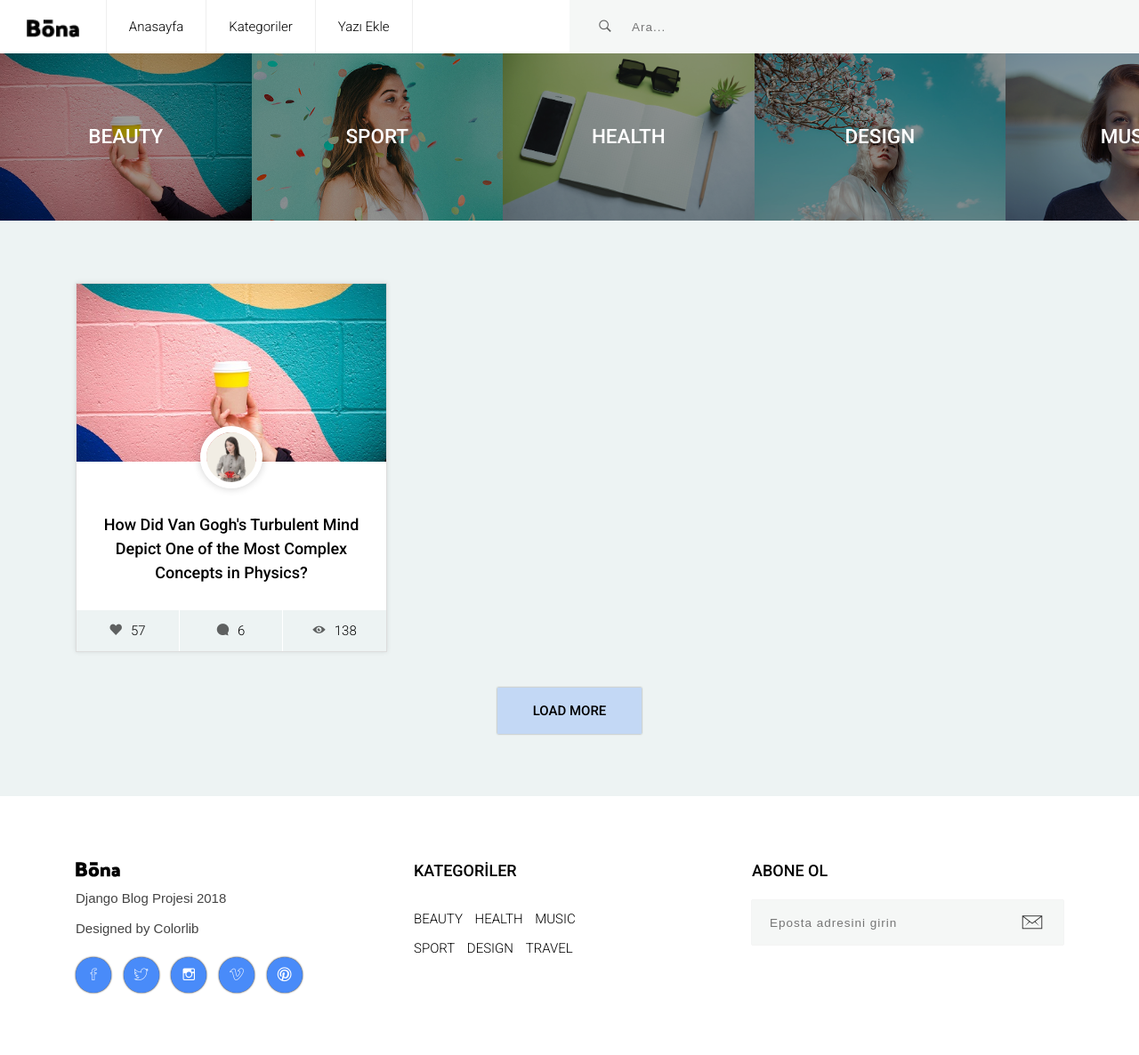
After one commit to ersinsivaz/meblog, a Django app: template templates/category/categories.html in a window 1280 px wide. The commit adds this page. Shown: the whole page at 89% size. Run offline with Django 3.2, Linux system fonts and the light colour scheme; the template is opened without the code that fills it, so the values that code supplies are empty; some libraries are stand-ins or nearby versions; some web fonts are replaced.

Commit message:
kategori kısmı yapılıyor

```diff
--- /dev/null
+++ b/category/urls.py
@@ -0,0 +1,8 @@
+from django.urls import path
+from .views import index_view
+
+app_name = "category"
+
+urlpatterns = [
+    path('', index_view),
+]
--- a/meblog/urls.py
+++ b/meblog/urls.py
@@ -14,11 +14,12 @@ Including another URLconf
     2. Add a URL to urlpatterns:  path('blog/', include('blog.urls'))
 """
 from django.contrib import admin
-from django.urls import path
+from django.urls import path,include
 
 from home.views import home_view
 
 urlpatterns = [
     path('admin/', admin.site.urls),
     path('', home_view),
+    path('category/',include("category.urls")),
 ]
--- /dev/null
+++ b/static/site/front-page-category/css/styles.css
@@ -0,0 +1,277 @@
+
+/*
+====================================================
+
+* 	[Master Stylesheet]
+
+	Theme Name :
+	Version    :
+	Author     :
+	Author URI :
+
+====================================================
+
+
+/* ---------------------------------
+1. PRIMARY STYLES
+--------------------------------- */
+
+html{ font-size: 100%; height: 100%;  overflow-x: hidden; touch-action: manipulation; }
+
+body{ font-size: 15px; font-family: 'Roboto', sans-serif; width: 100%; height: 100%; margin: 0; font-weight: 300;
+	-webkit-font-smoothing: antialiased; -moz-osx-font-smoothing: grayscale; word-wrap: break-word;
+	background: #EDF3F3; color: #000; }
+
+h1, h2, h3, h4, h5, h6, p, a, ul, span, li, img{ margin: 0; padding: 0; font-weight: 300; }
+
+h1,h2,h3,h4,h5,h6{ line-height: 1.5; }
+
+p{ line-height: 1.6; font-family: 'Maven Pro', sans-serif; font-weight: 400; color: #444; }
+
+h1{ font-size: 4em; line-height: 1; }
+h2{ font-size: 2.8em; line-height: 1.1; }
+h3{ font-size: 1.5em; }
+h4{ font-size: 1.2em; }
+h5{ font-size: 1.1em; }
+h6{ font-size: .9em; letter-spacing: 1px; }
+
+a, button{ display: inline-block; text-decoration: none; color: inherit; transition: all .3s; }
+
+a:focus, a:active, a:hover,
+button:focus, button:active, button:hover{ text-decoration: none; color: #498BF9; }
+
+b{ font-weight: 500; }
+
+img{ width: 100%; }
+
+li{ list-style: none; display: inline-block; }
+
+span{ display: inline-block; }
+
+header{ font-weight: 400; }
+
+
+
+/* ---------------------------------
+2. COMMONS FOR PAGE DESIGN
+--------------------------------- */
+
+.section{ padding: 70px 0 40px; }
+
+.section .heading{ padding-bottom: 70px; }
+
+.center-text{ text-align: center; }
+
+.color-white{ color: #fff; }
+
+.display-table{ display: table; height: 100%; width: 100%; }
+
+.display-table-cell{ display: table-cell; vertical-align: middle; }
+
+.card{ background: transparent; border: 0; }
+
+.no-side-padding{ padding-right: 0px; padding-left: 0px; }
+
+.no-left-padding{ padding-left: 0px; }
+
+.no-right-padding{ padding-right: 0px; }
+
+.icon{ font-size: 2em; }
+
+
+::-webkit-input-placeholder { font-size: .9em; letter-spacing: 1px; }
+
+::-moz-placeholder { font-size: .9em; letter-spacing: 1px; }
+
+:-ms-input-placeholder { font-size: .9em; letter-spacing: 1px;  }
+
+:-moz-placeholder { font-size: .9em; letter-spacing: 1px;  }
+
+
+
+/* ---------------------------------
+3. MENU
+--------------------------------- */
+
+header{ overflow: hidden; background: #fff; box-shadow: 0px 2px 10px rgba(0,0,0, .3); }
+
+header .logo{ float: left; height: 20px; margin: 20px 30px; }
+
+header .logo img{ height: 100%; width: auto; }
+
+
+header .main-menu{ display: inline-block; float: left; }
+
+header .main-menu > li{ float: left; }
+
+header .main-menu > li > a{ height: 60px; line-height: 60px; padding: 0 25px; border-right: 1px solid #eee; }
+
+header .main-menu > li > a:hover{  background: #eee; }
+
+header .main-menu > li:first-child > a{ border-left: 1px solid #eee; }
+
+
+header .visible.main-menu{ display: block; }
+
+
+
+/* SEARCH AREA */
+
+header .src-area{ position: relative; height: 60px; width: 50%; float: right; display: inline-block; background: #F5F7F6; }
+
+header .src-area .src-input{ position: absolute; top: 0; bottom: 0; left: 0; right: 0; width: 100%;
+	padding: 0 20px 0 70px; background: transparent; border: 0; outline: 0; }
+
+header .src-area .src-input:focus{ box-shadow: 0px 0px 1px #aaa; }
+
+header .src-area .src-btn{ position: absolute; top: 0; bottom: 0; left: 0; width: 40px; background: none; border: 0;
+	font-size: 1.2em; outline: 0; margin-left: 20px; opacity: .6; cursor: pointer; z-index: 10; }
+
+
+/* NAV ICON */
+
+.menu-nav-icon{ display: none; height: 60px; width: 50px; text-align: center; line-height: 60px; cursor: pointer;
+	position: absolute; right: 0; font-size: 1.8em; }
+
+
+
+/* ---------------------------------
+4. SLIDER
+--------------------------------- */
+
+.main-slider{ width: 100%; padding-right: 150px; }
+
+.main-slider{ overflow: hidden; position: relative; }
+
+.main-slider .swiper-container{ overflow: visible; }
+
+.main-slider .category{ position: absolute; top: 0; bottom: 0; left: 0; right: 0; z-index: 1; color: #fff; }
+
+.main-slider .category:after{ content:''; position: absolute; top: 0; bottom: 0; left: 0; right: 0; z-index: -1;
+	background: rgba(0,0,0,.4); }
+
+
+/* SLIDER CONTROLER */
+
+.main-slider .swiper-button-prev,
+.main-slider .swiper-button-next{ top: 0; bottom: 0; width: auto; margin: 0; background: none; font-size: 4em;
+	top: 50%; margin-top: -50px; height: 100px; color: #fff; }
+
+.main-slider .swiper-button-prev{ left: 20px; }
+
+.main-slider .swiper-button-next{ right: 20px; }
+
+
+/* ---------------------------------
+5. SINGLE POST
+--------------------------------- */
+
+.blog-area .row div[class^="col"] { margin-bottom: 30px; }
+
+.blog-area{ text-align: center; background: #EDF3F3; }
+
+.blog-area .single-post{ height: 100%; position: relative; padding-bottom: 45px;
+	overflow: hidden; box-shadow: 0px 0px 5px rgba(0,0,0,.1); border: 1px solid #ddd; background: #fff; }
+
+.blog-area .single-post .title{ padding: 20px 30px 30px; }
+
+.single-post .avatar{ margin: 0 auto; margin-top: -40px; width: 70px; height: 70px; overflow: hidden; z-index: 10;
+	border-radius: 100px; position: relative; border: 7px solid #fff; box-shadow: 0px 0px 10px rgba(0,0,0,.2); }
+
+.single-post .post-footer{ position: absolute; bottom: 0; left: 0; right: 0; text-align: center; }
+
+.single-post .post-footer > li{ width: 33.33%; display: inline-block; border-right: 1px solid #fff; background: #EDF3F3; }
+
+.single-post .post-footer > li:first-child{ float: left; }
+
+.single-post .post-footer > li:last-child{ border: 0px; float: right; }
+
+.single-post .post-footer > li > a{ line-height: 45px; width: 100%; }
+
+.single-post .post-footer i{ display: inline-block; margin-right: 10px; opacity: .6; font-size: 1.1em; }
+
+
+/* ---------------------------------
+6. NORMAL BLOG
+--------------------------------- */
+
+.post-style-1 .blog-image{ max-height: 200px; overflow: hidden; }
+
+
+
+/* ---------------------------------
+7. EXTRA BIG BLOG
+--------------------------------- */
+
+.blog-area .post-style-2{ padding-bottom: 0; text-align: left; }
+
+.blog-area .post-style-2 .title{ padding: 15px 0px 20px; }
+
+.post-style-2 .avatar-area{ padding: 25px 0 15px; position: relative; }
+
+.post-style-2 .avatar{ margin: 0px; }
+
+.post-style-2 .avatar-area .right-area{ margin-left: 90px; position: absolute; top: 50%; transform: translateY(-50%); }
+
+.post-style-2 .blog-image{ width: 50%; float: left; height: 100%; }
+
+.post-style-2 .blog-image img{ height: 100%; width: 100%; }
+
+.post-style-2 .blog-info{ width: 50%; float: left; height: 100%; position: relative; padding: 30px; padding-bottom: 45px; }
+
+
+
+/* ---------------------------------
+8. EXTRA MEDIUM BLOG
+--------------------------------- */
+
+.post-style-2.post-style-3 .blog-info{ width: 100%; float: none; }
+
+
+
+/* ---------------------------------
+9. EXTRA SMALL BLOG
+--------------------------------- */
+
+.blog-area .post-style-4{ margin-bottom: 30px; }
+
+.display-table .display-table-cell.title{ padding: 30px; }
+
+.load-more-btn{ padding: 15px 40px; margin: 10px 0 30px; transition: all .3s; box-shadow: 0px 0px 2px rgba(0,0,0,.4);
+	background: #C3D8F5; }
+
+.load-more-btn:hover{ transform: translateY(-2px); box-shadow: 5px 10px 20px rgba(0,0,0,.3); }
+
+
+
+/* ---------------------------------
+10. FOOTER
+--------------------------------- */
+
+footer{ padding: 70px 0 30px; background: #fff; }
+
+footer .footer-section{ margin-bottom: 40px; }
+
+footer .footer-section .title{ margin-bottom: 20px; }
+
+footer .footer-section ul > li{ margin-right: 10px; margin-top: 10px; }
+
+
+footer .copyright{ margin: 10px 0; }
+
+
+footer .icons > li > a{ height: 40px; width: 40px; border-radius: 40px; line-height: 40px; text-align: center;
+	transition: all .3s; font-size: 1.2em; box-shadow: 0px 0px 2px rgba(0,0,0,1); background: #498BF9; color: #fff; }
+
+footer .icons > li > a:hover{ transform: translateY(-2px); box-shadow: 5px 10px 20px rgba(0,0,0,.3); }
+
+
+footer .input-area{ position: relative; height: 50px; width: 100%; box-shadow: 0px 0px 1px #bbb; background: #F5F7F6; }
+
+footer .input-area .email-input{ position: absolute; top: 0; bottom: 0; left: 0; right: 0; width: 100%;
+	padding: 0 70px 0 20px; background: transparent; border: 0; outline: 0; }
+
+footer .input-area .email-input:focus{ box-shadow: 0px 0px 1px #aaa; }
+
+footer .input-area .submit-btn{ position: absolute; top: 0; bottom: 0; right: 0; width: 50px; background: none;
+	border: 0; outline: 0; margin-right: 10px; opacity: .8; cursor: pointer; transition: all .2s; }
--- /dev/null
+++ b/templates/category/categories.html
@@ -0,0 +1,154 @@
+
+{% extends "shared/layout.html" %}
+{% load static %}
+{% block title %}Kategoriler{% endblock %}
+{% block css %}
+    <link href="{% static "site/common-css/swiper.css" %}" rel="stylesheet">
+    <link href="{% static "site/front-page-category/css/styles.css" %}" rel="stylesheet">
+	<link href="{% static "site/front-page-category/css/responsive.css" %}" rel="stylesheet">
+{% endblock %}
+{% block section %}
+    	<div class="main-slider">
+		<div class="swiper-container position-static" data-slide-effect="slide" data-autoheight="false"
+			data-swiper-speed="500" data-swiper-autoplay="10000" data-swiper-margin="0" data-swiper-slides-per-view="4"
+			data-swiper-breakpoints="true" data-swiper-loop="true" >
+			<div class="swiper-wrapper">
+
+				<div class="swiper-slide">
+					<a class="slider-category" href="#">
+						<div class="blog-image"><img src="{% static "site/images/category-1-400x250.jpg" %}" alt="Blog Image"></div>
+
+						<div class="category">
+							<div class="display-table center-text">
+								<div class="display-table-cell">
+									<h3><b>BEAUTY</b></h3>
+								</div>
+							</div>
+						</div>
+
+					</a>
+				</div><!-- swiper-slide -->
+
+				<div class="swiper-slide">
+					<a class="slider-category" href="#">
+						<div class="blog-image"><img src="{% static "site/images/category-2-400x250.jpg" %}" alt="Blog Image"></div>
+
+						<div class="category">
+							<div class="display-table center-text">
+								<div class="display-table-cell">
+									<h3><b>SPORT</b></h3>
+								</div>
+							</div>
+						</div>
+
+					</a>
+				</div><!-- swiper-slide -->
+
+				<div class="swiper-slide">
+					<a class="slider-category" href="#">
+						<div class="blog-image"><img src="{% static "site/images/category-3-400x250.jpg" %}" alt="Blog Image"></div>
+
+						<div class="category">
+							<div class="display-table center-text">
+								<div class="display-table-cell">
+									<h3><b>HEALTH</b></h3>
+								</div>
+							</div>
+						</div>
+
+					</a>
+				</div><!-- swiper-slide -->
+
+				<div class="swiper-slide">
+					<a class="slider-category" href="#">
+						<div class="blog-image"><img src="{% static "site/images/category-4-400x250.jpg" %}" alt="Blog Image"></div>
+
+						<div class="category">
+							<div class="display-table center-text">
+								<div class="display-table-cell">
+									<h3><b>DESIGN</b></h3>
+								</div>
+							</div>
+						</div>
+
+					</a>
+				</div><!-- swiper-slide -->
+
+				<div class="swiper-slide">
+					<a class="slider-category" href="#">
+						<div class="blog-image"><img src="{% static "site/images/category-5-400x250.jpg" %}" alt="Blog Image"></div>
+
+						<div class="category">
+							<div class="display-table center-text">
+								<div class="display-table-cell">
+									<h3><b>MUSIC</b></h3>
+								</div>
+							</div>
+						</div>
+
+					</a>
+				</div><!-- swiper-slide -->
+
+				<div class="swiper-slide">
+					<a class="slider-category" href="#">
+						<div class="blog-image"><img src="{% static "site/images/category-6-400x250.jpg" %}" alt="Blog Image"></div>
+
+						<div class="category">
+							<div class="display-table center-text">
+								<div class="display-table-cell">
+									<h3><b>MOVIE</b></h3>
+								</div>
+							</div>
+						</div>
+
+					</a>
+				</div><!-- swiper-slide -->
+
+			</div><!-- swiper-wrapper -->
+
+		</div><!-- swiper-container -->
+
+	</div><!-- slider -->
+
+	<section class="blog-area section">
+		<div class="container">
+
+			<div class="row">
+
+				<div class="col-lg-4 col-md-6">
+					<div class="card h-100">
+						<div class="single-post post-style-1">
+
+							<div class="blog-image"><img src="{% static "site/images/marion-michele-330691.jpg" %}" alt="Blog Image"></div>
+
+							<a class="avatar" href="#"><img src="{% static "site/images/icons8-team-355979.jpg" %}" alt="Profile Image"></a>
+
+							<div class="blog-info">
+
+								<h4 class="title"><a href="#"><b>How Did Van Gogh's Turbulent Mind Depict One of the Most Complex
+								Concepts in Physics?</b></a></h4>
+
+								<ul class="post-footer">
+									<li><a href="#"><i class="ion-heart"></i>57</a></li>
+									<li><a href="#"><i class="ion-chatbubble"></i>6</a></li>
+									<li><a href="#"><i class="ion-eye"></i>138</a></li>
+								</ul>
+
+							</div><!-- blog-info -->
+						</div><!-- single-post -->
+					</div><!-- card -->
+				</div><!-- col-lg-4 col-md-6 -->
+
+
+			</div><!-- row -->
+
+			<a class="load-more-btn" href="#"><b>LOAD MORE</b></a>
+
+		</div><!-- container -->
+	</section><!-- section -->
+
+{% endblock %}
+
+{% block js %}
+    <script src="{% static "site/common-js/swiper.js" %}"></script>
+{% endblock %}
--- a/templates/shared/footer.html
+++ b/templates/shared/footer.html
@@ -55,16 +55,3 @@
 			</div><!-- row -->
 		</div><!-- container -->
 	</footer>
-
-	<!-- SCIPTS -->
-
-	<script src="{% static "site/common-js/jquery-3.1.1.min.js" %}"></script>
-
-	<script src="{% static "site/common-js/tether.min.js" %}" ></script>
-
-	<script src="{% static "site/common-js/bootstrap.js" %}" ></script>
-
-	<script src="{% static "site/common-js/scripts.js" %}" ></script>
-
-</body>
-</html>
--- a/templates/shared/header.html
+++ b/templates/shared/header.html
@@ -1,27 +1,7 @@
 {% load static %}
 
-<!DOCTYPE HTML>
-<html lang="tr">
-<head>
-	<title>TITLE</title>
-	<meta http-equiv="X-UA-Compatible" content="IE=edge">
-    <meta name="viewport" content="width=device-width, initial-scale=1">
-	<meta charset="UTF-8">
 
 
-	<!-- Font -->
-
-	<link href="https://fonts.googleapis.com/css?family=Roboto:300,400,500" rel="stylesheet">
-
-
-	<!-- Stylesheets -->
-
-	<link href="{% static "site/common-css/bootstrap.css" %}"  rel="stylesheet">
-    <link href="{% static "site/common-css/ionicons.css" %}"  rel="stylesheet">
-	<link href="{% static "site/layout/css/styles.css" %}" rel="stylesheet">
-	<link href="{% static "site/layout/css/responsive.css" %}" rel="stylesheet">
-
-</head>
 <body >
 
 	<header>
@@ -32,8 +12,8 @@
 			<div class="menu-nav-icon" data-nav-menu="#main-menu"><i class="ion-navicon"></i></div>
 
 			<ul class="main-menu visible-on-click" id="main-menu">
-				<li><a href="#">Anasayfa</a></li>
-				<li><a href="#">Kategoriler</a></li>
+				<li><a href="/">Anasayfa</a></li>
+				<li><a href="category">Kategoriler</a></li>
 				<li><a href="#">Yazı Ekle</a></li>
 			</ul><!-- main-menu -->
 
--- a/templates/shared/layout.html
+++ b/templates/shared/layout.html
@@ -1,6 +1,51 @@
+{% load static %}
+
+<!DOCTYPE HTML>
+<html lang="tr">
+<head>
+	<title>{% block title %}Meblog{% endblock %}</title>
+	<meta http-equiv="X-UA-Compatible" content="IE=edge">
+    <meta name="viewport" content="width=device-width, initial-scale=1">
+	<meta charset="UTF-8">
+
+
+	<!-- Font -->
+
+	<link href="https://fonts.googleapis.com/css?family=Roboto:300,400,500" rel="stylesheet">
+
+
+	<!-- Stylesheets -->
+
+	<link href="{% static "site/common-css/bootstrap.css" %}"  rel="stylesheet">
+    <link href="{% static "site/common-css/ionicons.css" %}"  rel="stylesheet">
+
+{% block css %}
+
+{%  endblock %}
+
+
+</head>
+
 {% include "shared/header.html" %}
 
 {% block section %}
 {% endblock %}
 
 {% include "shared/footer.html" %}
+
+<!-- SCIPTS -->
+
+	<script src="{% static "site/common-js/jquery-3.1.1.min.js" %}"></script>
+
+	<script src="{% static "site/common-js/tether.min.js" %}" ></script>
+
+	<script src="{% static "site/common-js/bootstrap.js" %}" ></script>
+{% block js %}
+
+{% endblock %}
+
+	<script src="{% static "site/common-js/scripts.js" %}" ></script>
+
+
+</body>
+</html>
```
Also changed, not shown: static/site/front-page-category/css/responsive.css (added, +141 -0 lines), templates/home/index.html (+7 -0 lines).
